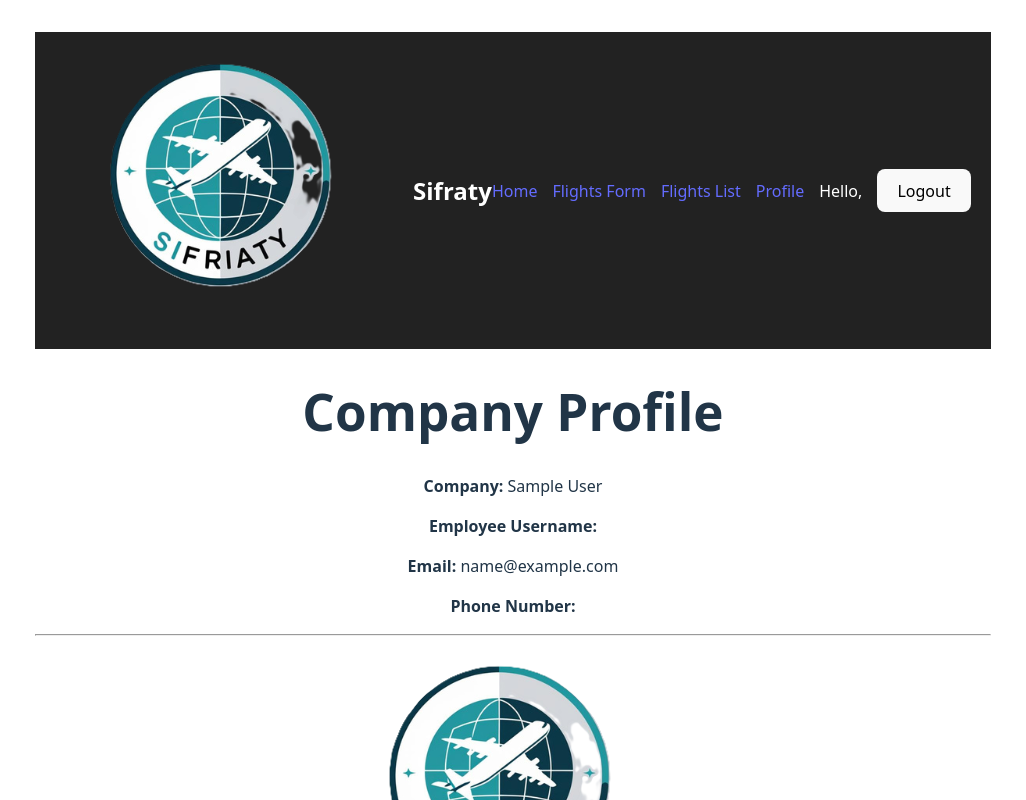
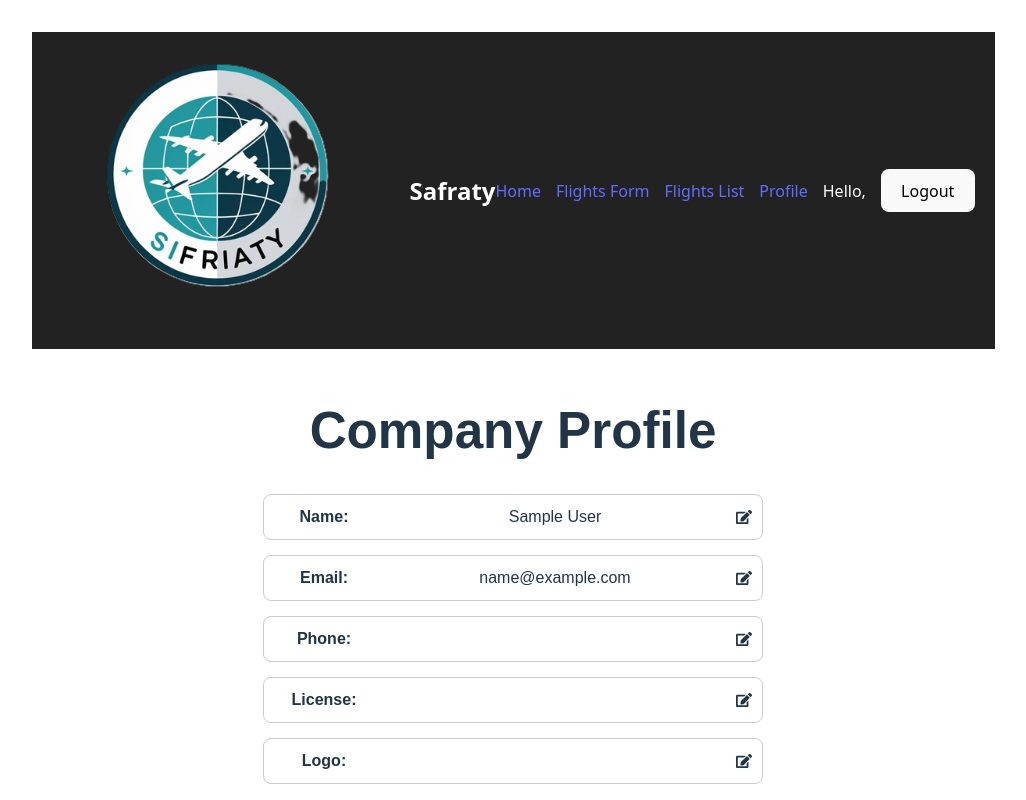
Before and after one commit to Sayed-Ali-GA/sifraty-Front-End, a React (Vite) app: page /profile in a window 1280 px wide. Shown: the top 800 px of the page, without its empty margins (127-1153 px from the left). Built offline with nearby package versions, Linux system fonts and the light colour scheme; no server answers; sample sign-in values are in the browser's storage.

Commit message:
Add update Profile *data*

```diff
--- a/index.html
+++ b/index.html
@@ -5,7 +5,7 @@
     <link rel="icon" type="image/png" href="/public/Logo-sifraty.png" />
 
     <meta name="viewport" content="width=device-width, initial-scale=1.0" />
-    <title>Sifraty</title>
+    <title>Safraty</title>
   </head>
   <body>
     <div id="root"></div>
--- a/src/App.jsx
+++ b/src/App.jsx
@@ -90,6 +90,16 @@ const handleSelectFlight = (flight) => {
     setFlights(flights.filter(f => f.id !== id))
   }
 
+  const handleProfileUpdate = async (formData) => {
+  try {
+    const updatedCompany = await authService.updateProfile(formData);
+    setUser(prev => ({ ...prev, ...updatedCompany }));
+  } catch (err) {
+    console.error("Update failed:", err);
+  }
+};
+
+
 
   return (
     <>
@@ -146,7 +156,11 @@ const handleSelectFlight = (flight) => {
           }
         />
 
-        <Route path="/profile" element={<Profile />} />
+        <Route path="/profile" element={<Profile
+        user={user}
+        handleProfileUpdate={handleProfileUpdate}
+
+        />} />
 
 
         <Route path="*" element={<h1>404 Page Not Found, Plase Try agein</h1>} />
--- a/src/components/Companyies/FlightsList/FlightsList.jsx
+++ b/src/components/Companyies/FlightsList/FlightsList.jsx
@@ -1,3 +1,4 @@
+import { Link } from 'react-router-dom'
 import { getCompany } from "../../../services/CompanyiesAuthService";
 import { FaPlaneDeparture, FaPlaneArrival, FaMoneyBillWave, FaHashtag, FaSuitcase, FaWifi, FaCity } from "react-icons/fa";
 
@@ -8,7 +9,12 @@ export default function FlightsList({ flights, handleSelect, handleDelete }) {
   if (flights.length === 0) return <p>No flights available.</p>;
 
   return (
+
+
     <>
+
+      <Link to='/'><h2>→ Back</h2></Link>
+
       <h2>Airline: {company?.name}</h2>
 
       <div style={{ display: "flex", flexWrap: "wrap", gap: "20px" }}>
--- a/src/components/Companyies/NavBar/NavBar.jsx
+++ b/src/components/Companyies/NavBar/NavBar.jsx
@@ -8,7 +8,7 @@ const NavBar = ({ user, handleLogout }) => {
 
 <Link to="/"><img src={logo} alt="Sifraty Logo" /></Link>
 
-      <h2 style={styles.logo}>Sifraty</h2>
+      <h2 style={styles.logo}>Safraty</h2>
 
       <div style={styles.links}>
         <Link to="/">Home</Link>
--- a/src/components/Companyies/Profile/Profile.jsx
+++ b/src/components/Companyies/Profile/Profile.jsx
@@ -1,29 +1,162 @@
-import { getCompany } from "../../../services/CompanyiesAuthService";
+// import { getCompany } from "../../../services/CompanyiesAuthService";
+// import { useNavigate } from "react-router-dom";
+
+// export default function Profile() {
+//   const company = getCompany();
+//   const navigate = useNavigate();
+
+
+//   if (!company) {
+//     navigate("/sign-in");
+//     return null;
+//   }
+
+//   return (
+//     <div>
+//       <h1>Company Profile</h1>
+
+//       <h2>{company.logo}</h2>
+
+//       <div>
+//         <p><strong>Company:</strong> {company.name}</p>
+//         <p><strong>Employee Username:</strong> {company.employee_username} </p>
+//         <p><strong>Email:</strong> {company.email}</p>
+//         <p><strong>Phone Number:</strong> {company.phone}</p>
+
+//       </div>
+//     </div>
+//   );
+// }
+
+
+
+
+import { useState, useEffect } from "react";
+import { getCompany, updateProfile } from "../../../services/CompanyiesAuthService";
 import { useNavigate } from "react-router-dom";
+import { FaEdit } from "react-icons/fa";
 
 export default function Profile() {
-  const company = getCompany();
   const navigate = useNavigate();
+  const companyData = getCompany();
 
+  const [form, setForm] = useState({
+    name: companyData?.name || "",
+    email: companyData?.email || "",
+    phone: companyData?.phone || "",
+    license: companyData?.license || "",
+    logo: companyData?.logo || "",
+  });
 
-  if (!company) {
-    navigate("/sign-in");
-    return null;
-  }
+  const [loading, setLoading] = useState(false);
+  const [message, setMessage] = useState("");
+  const [editMode, setEditMode] = useState(false);
+
+  useEffect(() => {
+    if (!companyData) {
+      navigate("/sign-in");
+    }
+  }, [companyData, navigate]);
+
+  const handleChange = (e) => {
+    const { name, value } = e.target;
+    setForm((prev) => ({ ...prev, [name]: value }));
+  };
+
+  const handleSubmit = async (e) => {
+    e.preventDefault();
+    setLoading(true);
+    setMessage("");
+
+    try {
+      const updated = await updateProfile(form);
+      setForm(updated);
+
+      const oldToken = localStorage.getItem("token");
+      if (oldToken) {
+        const payload = { ...JSON.parse(atob(oldToken.split(".")[1])), ...updated };
+        const newToken = [oldToken.split(".")[0], btoa(JSON.stringify(payload)), oldToken.split(".")[2]].join(".");
+        localStorage.setItem("token", newToken);
+      }
+
+      setMessage("Profile updated successfully!");
+      setEditMode(false);
+    } catch (err) {
+      setMessage(err.message || "Something went wrong");
+    } finally {
+      setLoading(false);
+    }
+  };
 
   return (
-    <div>
-      <h1>Company Profile</h1>
+    <div style={{ maxWidth: "500px", margin: "0 auto", padding: "20px", fontFamily: "Arial, sans-serif" }}>
+      <h1 style={{ textAlign: "center" }}>Company Profile</h1>
 
-      <h2>{company.logo}</h2>
+      {form.logo && (
+        <div style={{ textAlign: "center", marginBottom: "20px" }}>
+          <img src={form.logo} alt="Company Logo" style={{ width: "150px", borderRadius: "8px" }} />
+        </div>
+      )}
 
-      <div>
-        <p><strong>Company:</strong> {company.name}</p>
-        <p><strong>Employee Username:</strong> {company.employee_username} </p>
-        <p><strong>Email:</strong> {company.email}</p>
-        <p><strong>Phone Number:</strong> {company.phone}</p>
+      <form onSubmit={handleSubmit}>
+        {["name", "email", "phone", "license", "logo"].map((field) => (
+          <div
+            key={field}
+            style={{
+              display: "flex",
+              justifyContent: "space-between",
+              alignItems: "center",
+              marginBottom: "15px",
+              padding: "10px",
+              border: "1px solid #ccc",
+              borderRadius: "8px",
+            }}
+          >
+            <label style={{ fontWeight: "bold", marginRight: "10px", minWidth: "100px" }}>
+              {field.charAt(0).toUpperCase() + field.slice(1)}:
+            </label>
 
-      </div>
+            {editMode ? (
+              <input
+                name={field}
+                value={form[field]}
+                onChange={handleChange}
+                style={{ flex: 1, padding: "5px" }}
+              />
+            ) : (
+              <span style={{ flex: 1 }}>{form[field]}</span>
+            )}
+
+            {!editMode && (
+              <FaEdit
+                style={{ cursor: "pointer", marginLeft: "10px" }}
+                onClick={() => setEditMode(true)}
+              />
+            )}
+          </div>
+        ))}
+
+        {editMode && (
+          <div style={{ textAlign: "center", marginTop: "20px" }}>
+            <button
+              type="submit"
+              disabled={loading}
+              style={{
+                padding: "10px 20px",
+                backgroundColor: "#4CAF50",
+                color: "#fff",
+                border: "none",
+                borderRadius: "5px",
+                cursor: "pointer",
+              }}
+            >
+              {loading ? "Updating..." : "Update Profile"}
+            </button>
+          </div>
+        )}
+      </form>
+
+      {message && <p style={{ textAlign: "center", marginTop: "15px", color: "green" }}>{message}</p>}
     </div>
   );
 }
--- a/src/services/CompanyiesAuthService.js
+++ b/src/services/CompanyiesAuthService.js
@@ -54,6 +54,34 @@ const signIn = async (formData) => {
   }
 }
 
+
+const updateProfile = async (formData) => {
+  try {
+    const token = localStorage.getItem('token');
+    if (!token) throw new Error("Not logged in");
+
+    const res = await fetch(`${BASE_URL}/airlines/profile`, {
+      method: 'PUT',
+      headers: {
+        'Content-Type': 'application/json',
+        Authorization: `Bearer ${token}`
+      },
+      body: JSON.stringify(formData),
+    });
+
+    const data = await res.json();
+    if (!res.ok) throw new Error(data.err || 'Update failed');
+
+    const currentToken = token.split('.');
+    const payload = { ...getCompany(), ...data };
+
+    return data;
+  } catch (err) {
+    throw err;
+  }
+};
+
+
 const getCompany = () => {
   const token = localStorage.getItem('token')
   return token ? JSON.parse(atob(token.split('.')[1])) : null
@@ -62,6 +90,7 @@ const getCompany = () => {
 export {
   signUp,
   signIn,
-  getCompany
+  getCompany,
+  updateProfile
 
 }
```
